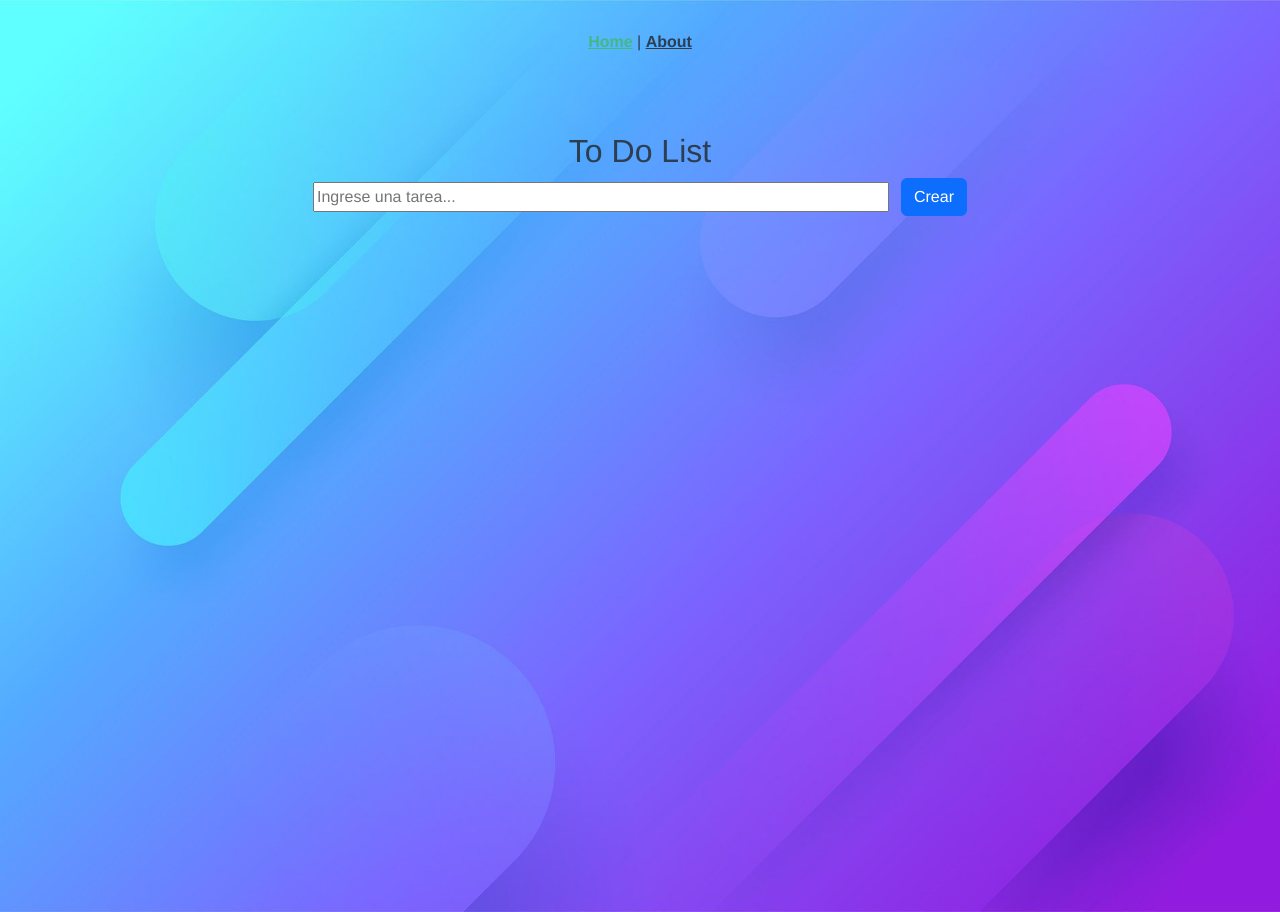
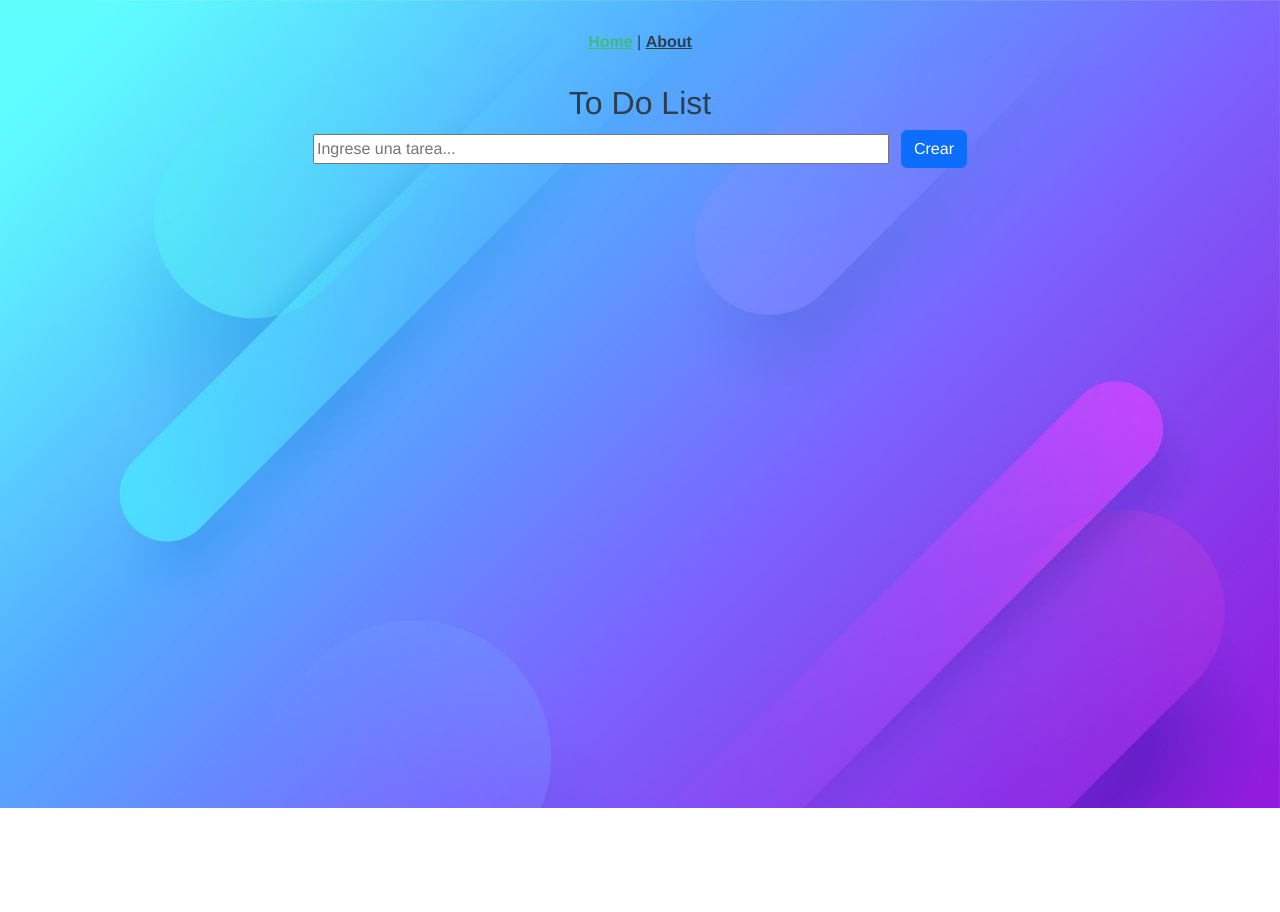
Before and after one commit to Baldra/checklist-vue, a Vue app: page /#/ in a window 1280 px wide. After the commit the page ends 808 px from the top, so only its background shows below. Built offline with nearby package versions, Linux system fonts and the light colour scheme.

Commit message:
background & navbar fixed

```diff
--- a/src/App.vue
+++ b/src/App.vue
@@ -1,11 +1,14 @@
 <template>
   <div class="backgroundImage">
 
-    <nav>
+    <nav class="backgroundImage">
       <router-link to="/">Home</router-link> |
       <router-link to="/about">About</router-link>
     </nav>
-    <router-view/>
+
+    <div>
+      <router-view/>
+    </div>
 
   </div>
 
@@ -21,7 +24,11 @@
 }
 
 nav {
+  /* position: sticky;  */  /* mantiene el navbar fijo pero los elementos se ocultar detras al scrolear */
   padding: 30px;
+  top: 0;
+  right: 0;
+  left: 0;
 }
 
 nav a {
@@ -40,4 +47,5 @@ nav a.router-link-exact-active {
   background-attachment: fixed;
 
 }
+
 </style>
--- a/src/components/TodoList.vue
+++ b/src/components/TodoList.vue
@@ -97,8 +97,9 @@ export default {
 <style lang ="scss" scoped>
 
   .scrollarea {
-    height: calc(100vh - 115px);
+    height: calc(100vh - 171px);
     overflow-y: auto;
+    scroll-behavior: smooth;
   }
 
   .textoTarea {
@@ -115,11 +116,10 @@ export default {
   }
 
   @media only screen and (max-width: 1100px) {
-  .textoTarea {
-    width: 70%;
+    .textoTarea {
+      width: 70%;
+    }
   }
-}
-
 
   .pointer {
     cursor: pointer;
@@ -156,6 +156,7 @@ export default {
     padding: 0% 5% 0% 3%;
     margin-bottom: 0.5rem;
     background-color: rgba(241,241,241,0.75);
+    border-radius: 11px;
   }
    button {
     margin-left: 15px;
--- a/src/views/TodoListView.vue
+++ b/src/views/TodoListView.vue
@@ -1,6 +1,6 @@
 <template>
   <div>
-    <h2 class="text-center mt-5">To Do List</h2>
+    <h2 class="text-center">To Do List</h2>
 
     <InputTarea />
     <TodoList />
```
